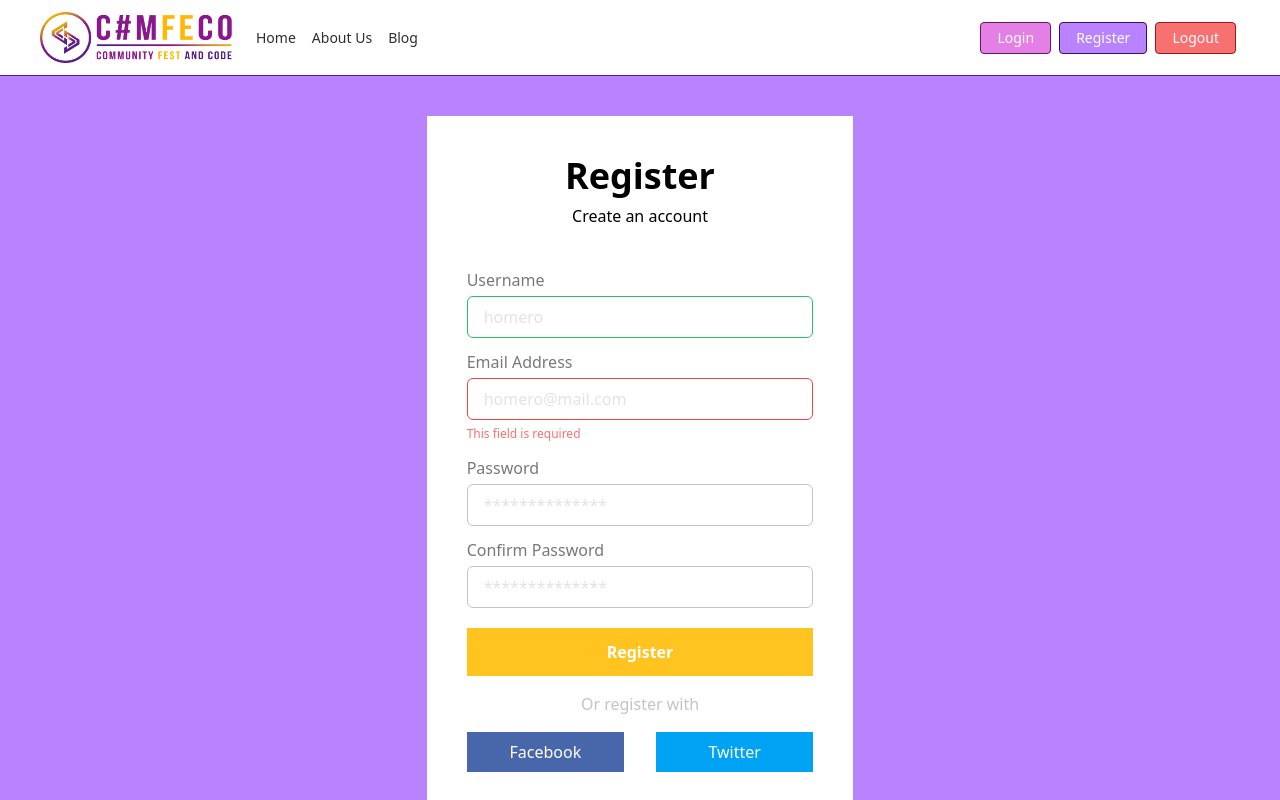
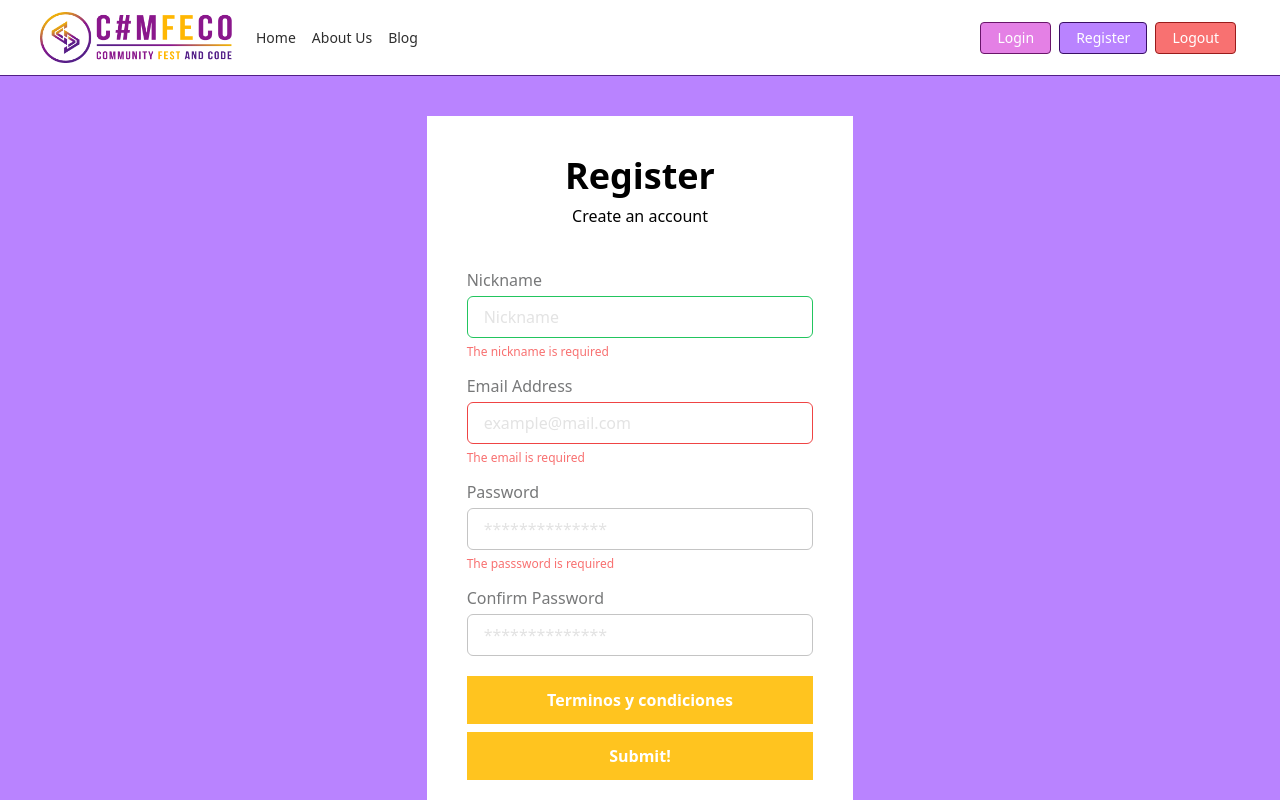
Before and after one commit to MaidedPonce/Team-Vuejs-5-Comfeco, a Vue app: page /register in a window 1280 px wide. Shown: the top 800 px of the page. Built offline with nearby package versions, Linux system fonts and the light colour scheme; no server answers.

Commit message:
Modificacion Register (add modal)

```diff
--- /dev/null
+++ b/src/components/ModalTermCond.vue
@@ -0,0 +1,126 @@
+<template>
+  <transition name="modal">
+    <div class="modal-mask">
+      <div class="modal-wrapper">
+        <div class="modal-container">
+
+
+          <div class="text-sm text-gray-600 text-center mt-6">
+            <p>
+              Al registrarte estas aceptando los
+              <a href="#" class="text-purple-500 font-semibold" target="_blank"
+                >Terminos y condiciones</a
+              >
+              y las
+              <a href="#" class="text-purple-500 font-semibold" target="_blank"
+                >Politicas de privacidad y proteccion de datos</a
+              >
+              de COMFECO
+            </p>
+          </div>
+
+          <div class="modal-footer">
+              <input
+                type="button"
+                value="Cerrar"
+                @click="$emit('close')"
+              />
+
+              <input
+                type="button"
+                value="Aceptar"
+                @click="$emit('aceptar')"
+              />
+          </div>
+        </div>
+      </div>
+    </div>
+  </transition>
+</template>
+
+<script>
+export default {
+  name: "Modal",
+  props: {
+    showModal: Boolean,
+  },
+
+  data() {
+    return {
+        aceptar: false
+    };
+  },
+
+  methods:{
+      verificar(){
+
+      }
+  }
+};
+</script>
+
+<style scoped>
+.modal-mask {
+  position: fixed;
+  z-index: 9998;
+  top: 0;
+  left: 0;
+  width: 100%;
+  height: 100%;
+  background-color: rgba(0, 0, 0, 0.5);
+  display: table;
+  transition: opacity 0.3s ease;
+}
+
+.modal-wrapper {
+  display: table-cell;
+  vertical-align: middle;
+}
+
+.modal-container {
+  width: 300px;
+  margin: 0px auto;
+  padding: 20px 30px;
+  background-color: #fff;
+  border-radius: 2px;
+  box-shadow: 0 2px 8px rgba(0, 0, 0, 0.33);
+  transition: all 0.3s ease;
+  font-family: Helvetica, Arial, sans-serif;
+}
+
+.modal-header h3 {
+  margin-top: 0;
+  color: #42b983;
+}
+
+.modal-body {
+  margin: 20px 0;
+}
+
+.modal-default-button {
+  float: right;
+}
+
+/*
+ * The following styles are auto-applied to elements with
+ * transition="modal" when their visibility is toggled
+ * by Vue.js.
+ *
+ * You can easily play with the modal transition by editing
+ * these styles.
+ */
+
+.modal-enter {
+  opacity: 0;
+}
+
+.modal-leave-active {
+  opacity: 0;
+}
+
+.modal-enter .modal-container,
+.modal-leave-active .modal-container {
+  -webkit-transform: scale(1.1);
+  transform: scale(1.1);
+}
+</style>
--- a/src/views/auth/SignUp.vue
+++ b/src/views/auth/SignUp.vue
@@ -1,31 +1,97 @@
 <template>
   <div class="flex-grow bg-purple-400">
-        <div class="bg-white w-11/12 md:w-3/5 lg:w-2/6 mx-auto my-10 px-6 md:px-10 py-10">
+    <div
+      class="bg-white w-11/12 md:w-3/5 lg:w-2/6 mx-auto my-10 px-6 md:px-10 py-10"
+    >
       <div class="text-center mb-10">
         <h2 class="text-4xl font-bold">Register</h2>
         <p class="text-3md mt-2">Create an account</p>
       </div>
-            <form action="">
-                <div class="my-3">
-                    <label for="" class="block text-gray-600 my-1">Username</label>
-                    <input type="text" class="w-full text-gray-700 border border-green-500 focus:outline-none focus:border-pink-700 px-4 py-2 rounded-md" placeholder="homero" />
+      <form @submit.prevent="signUp">
+        <div>
+          <label for="nick" class="block text-gray-600 my-1">Nickname</label>
+          <input
+            name="nick"
+            type="text"
+            v-model.trim="$v.nick.$model"
+            class="w-full text-gray-700 border border-green-500 focus:outline-none focus:border-pink-700 px-4 py-2 rounded-md"
+            placeholder="Nickname"
+          />
+          <div>
+            <span v-if="!$v.nick.required" class="text-xs text-red-400"
+              >The nickname is required</span
+            >
           </div>
+        </div>
+
         <div class="my-3">
           <label for="" class="block text-gray-600 my-1">Email Address</label>
-                    <input type="text" class="w-full text-gray-700 border border-red-500 focus:outline-none focus:border-pink-700 px-4 py-2 rounded-md" placeholder="homero@mail.com" />
+          <input
+            name="email"
+            type="text"
+            v-model.trim="$v.email.$model"
+            class="w-full text-gray-700 border border-red-500 focus:outline-none focus:border-pink-700 px-4 py-2 rounded-md"
+            placeholder="example@mail.com"
+          />
           <div>
-                        <span class="text-xs text-red-400">This field is required</span>
+            <span v-if="!$v.email.required" class="text-xs text-red-400"
+              >The email is required</span
+            >
           </div>
         </div>
         <div class="my-3">
           <label for="" class="block text-gray-600 my-1">Password</label>
-                    <input type="password" class="w-full text-gray-700 border border-gray-500 focus:outline-none focus:border-pink-700 px-4 py-2 rounded-md" placeholder="**************" />
+          <input
+            name="password"
+            type="password"
+            v-model.trim="$v.password.$model"
+            class="w-full text-gray-700 border border-gray-500 focus:outline-none focus:border-pink-700 px-4 py-2 rounded-md"
+            placeholder="**************"
+          />
+          <div>
+            <span v-if="!$v.password.required" class="text-xs text-red-400"
+              >The passsword is required</span
+            >
+            <span v-if="!$v.password.minLength" class="text-xs text-red-400"
+              >Password must have at least
+              {{ $v.password.$params.minLength.min }} letters.</span
+            >
+          </div>
         </div>
         <div class="my-3">
-                    <label for="" class="block text-gray-600 my-1">Confirm Password</label>
-                    <input type="password" class="w-full text-gray-700 border border-gray-500 focus:outline-none focus:border-pink-700 px-4 py-2 rounded-md" placeholder="**************" />
+          <label for="" class="block text-gray-600 my-1"
+            >Confirm Password</label
+          >
+          <input
+            name="confirm"
+            type="password"
+            v-model.trim="$v.confirm.$model"
+            class="w-full text-gray-700 border border-gray-500 focus:outline-none focus:border-pink-700 px-4 py-2 rounded-md"
+            placeholder="**************"
+          />
+          <div>
+            <span v-if="!$v.confirm.sameAsPassword" class="text-xs text-red-400"
+              >Passwords must be identical.</span
+            >
           </div>
-                <button class="w-full bg-yellow-600 hover:bg-yellow-400 text-white font-semibold mt-2 py-3">Register</button>
+        </div>
+
+        <input
+          type="button"
+          @click="showModal = true"
+          value="Terminos y condiciones"
+          class="w-full bg-yellow-600 hover:bg-yellow-400 text-white font-semibold mt-2 py-3"
+        />
+
+        <Modal v-if="showModal" @close="showModal = false" @aceptar="aceptar"/>
+
+        <button
+          class="w-full bg-yellow-600 hover:bg-yellow-400 text-white font-semibold mt-2 py-3"
+          type="submit"
+          :disabled="submitStatus === 'PENDING'"
+        >
+          Submit!
+        </button>
       </form>
       <!-- Social auth... -->
       <div class="text-center">
@@ -35,40 +101,95 @@
           <button class="text-white bg-twitter py-2">Twitter</button>
         </div>
       </div>
-            <p class="text-gray-600 my-8 text-center">Have an account? <router-link to="/login" class="text-purple-500 font-semibold">Login</router-link></p>
-            <div class="text-sm text-gray-600 text-center mt-6">
-                <p>Al registrarte estas aceptando los <a href="#" class="text-purple-500 font-semibold" target="_blank">Terminos y condiciones</a> y las <a href="#" class="text-purple-500 font-semibold" target="_blank">Politicas de privacidad y proteccion de datos</a> de COMFECO</p>
-            </div>
+      <p class="text-gray-600 my-8 text-center">
+        Have an account?
+        <router-link to="/login" class="text-purple-500 font-semibold"
+          >Login</router-link
+        >
+      </p>
     </div>
   </div>
 </template>
 
 <script>
-import firebase from 'firebase/app'
-import 'firebase/database'
+import { required, sameAs, minLength, email } from "vuelidate/lib/validators";
+import { auth } from "./../../config/firebase";
+import Modal from "./../../components/ModalTermCond"
+
 export default {
-        name: 'SignUp',
-        data(){
+  name: "SignUp",
+  data() {
     return {
-                nick: '',
-                email: '',
-                password: '',
-                confirm: ''
+      nick: "",
+      email: "",
+      password: "",
+      confirm: "",
+      terminosCondiciones: false,
+      submitStatus: null,
+      showModal: false
+    };
+  },
+  validations: {
+    nick: {
+      required,
+      minLength: minLength(4),
+    },
+    email: {
+      required,
+      email,
+      isUnique(value) {
+        if (value === "") return true;
+        var email_regex = /^[a-zA-Z0-9.!#$%&'*+/=?^_`{|}~-]+@[a-zA-Z0-9-]+(?:\.[a-zA-Z0-9-]+)*$/;
+        return new Promise((resolve) => {
+          setTimeout(() => {
+            resolve(email_regex.test(value));
+          }, 350 + Math.random() * 300);
+        });
+      },
+    },
+    password: {
+      required,
+      minLength: minLength(12),
+    },
+    confirm: {
+      sameAsPassword: sameAs("password"),
+    },
+  },
+
+  methods: {
+    signUp() {
+      this.$v.$touch();
+
+      if (this.$v.$invalid || !this.terminosCondiciones) {
+        alert("fill in the fields");
+      } else {
+
+        this.submitStatus = 'PENDING'
+
+        auth
+          .createUserWithEmailAndPassword(this.email, this.password)
+          .then((user) => {
+            this.submitStatus = 'OK'
+            this.$router.replace("/dashboard");
+          })
+          .catch((error) => {
+            var errorCode = error.code;
+            var errorMessage = error.message;
+            alert(errorMessage);
+          });
       }
     },
-        methods: {
-            signUp(){
-                firebase.auth().createUserWithEmailAndPassword(this.email, this.password).then(
-                    (user) => {
-                        alert('Usario creado')
+
+    aceptar(){
+      this.terminosCondiciones = true;
+      this.showModal = false;
+    }
   },
-                    (err) => {
-                        alert('No se creo correctamente')
+
+  components: {
+    Modal
   }
-                )
-            }
-        }
-    }
+};
 </script>
 
 <style>
```
Lines whose indentation alone changed are shown as unchanged.
